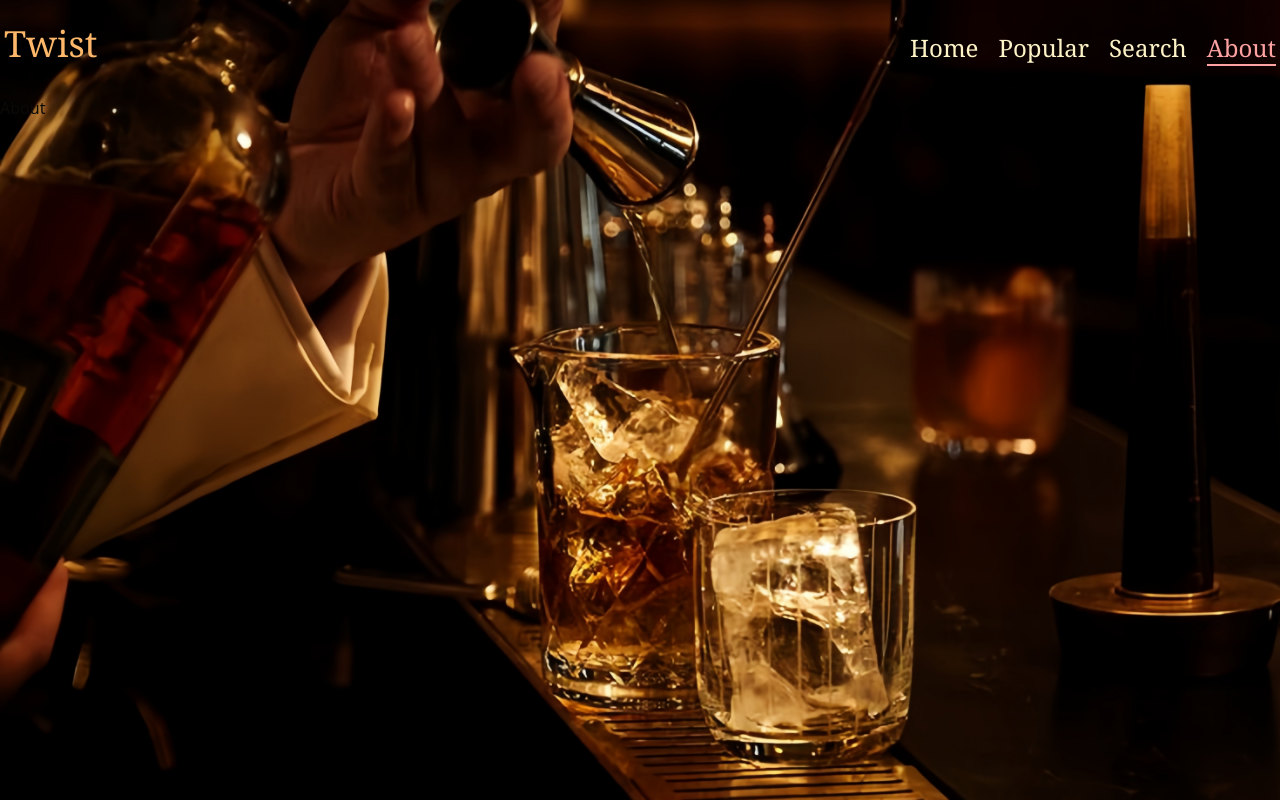
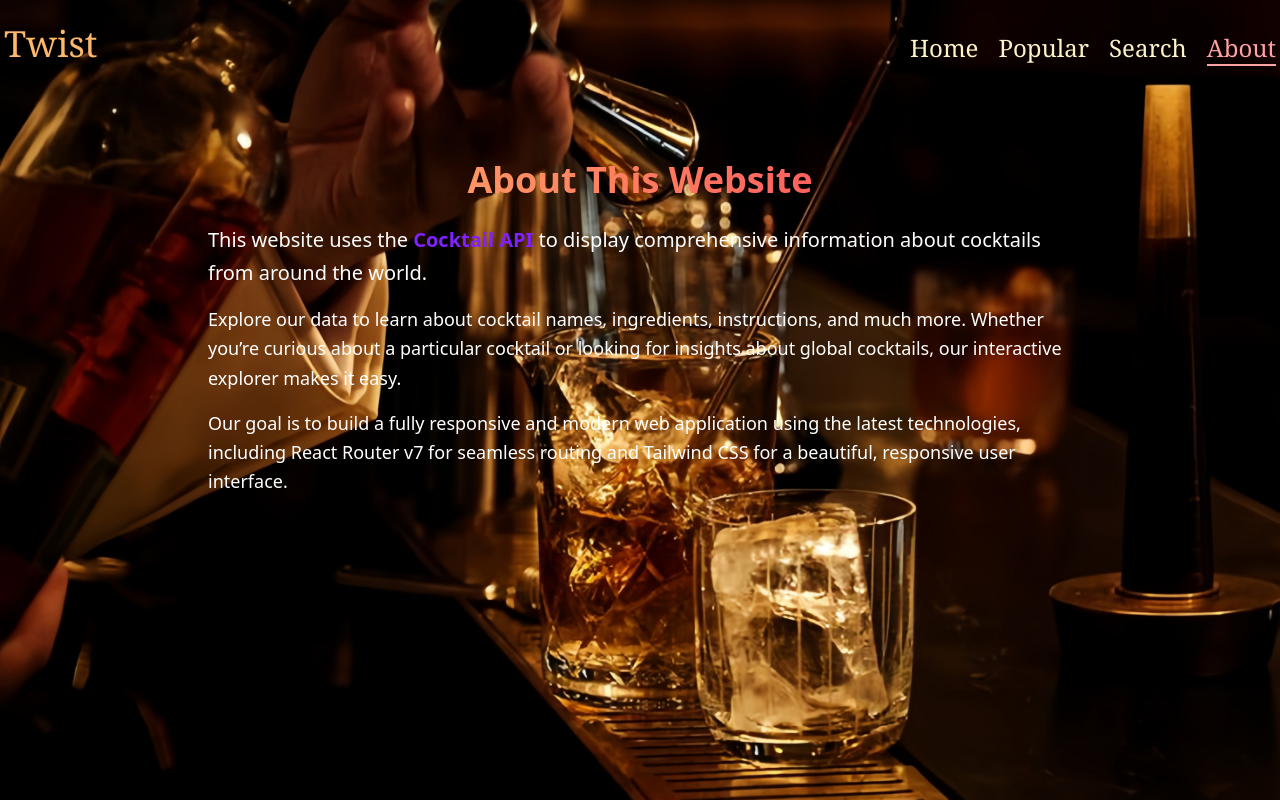
Before and after one commit to Ans1110/Twist, a React (Vite) app: page /about in a window 1280 px wide. Built offline with nearby package versions, Linux system fonts and the light colour scheme; a web font is replaced by a local one.

Commit message:
update about page

```diff
--- a/src/pages/About.tsx
+++ b/src/pages/About.tsx
@@ -1,5 +1,28 @@
-const About = () => {
-  return <div>About</div>;
-};
-
-export default About;
+export default function About() {
+  return (
+    <div className="py-16">
+      <div className="container mx-auto px-4 max-w-4xl">
+        <h1 className="text-4xl font-extrabold bg-gradient-to-r from-orange-300 to-rose-500 bg-clip-text text-transparent mb-6 text-center">
+          About This Website
+        </h1>
+        <p className="text-xl text-white font-alata leading-relaxed mb-4">
+          This website uses the{" "}
+          <span className="font-semibold text-violet-600">Cocktail API</span> to
+          display comprehensive information about cocktails from around the
+          world.
+        </p>
+        <p className="text-lg text-white font-alata leading-relaxed mb-4">
+          Explore our data to learn about cocktail names, ingredients,
+          instructions, and much more. Whether you’re curious about a particular
+          cocktail or looking for insights about global cocktails, our
+          interactive explorer makes it easy.
+        </p>
+        <p className="text-lg text-white font-alata leading-relaxed">
+          Our goal is to build a fully responsive and modern web application
+          using the latest technologies, including React Router v7 for seamless
+          routing and Tailwind CSS for a beautiful, responsive user interface.
+        </p>
+      </div>
+    </div>
+  );
+}
```
